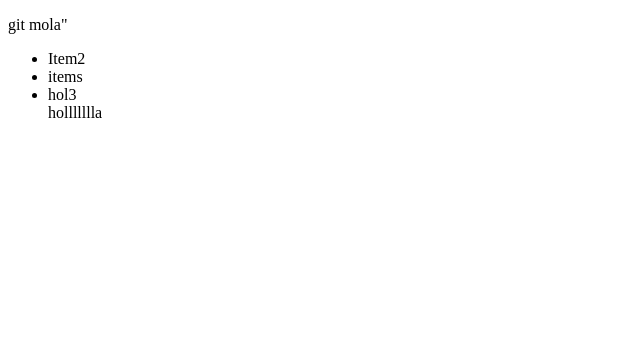
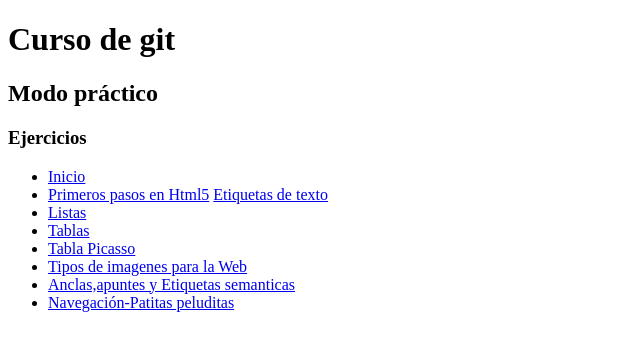
Before and after one commit to TamaraFdez/TamaraFdez-CursoWeb, a plain HTML site: page index.html in a window 1280 px wide. Shown: the whole page, without its empty margins (0-640 px from the left). Drawn offline with Linux system fonts and the light colour scheme.

Commit message:
Mark New

```diff
--- a/index.html
+++ b/index.html
@@ -1,18 +1,49 @@
 <!DOCTYPE html>
 <html lang="es">
+
 <head>
     <meta charset="UTF-8">
     <meta name="viewport" content="width=device-width, initial-scale=1.0">
     <title>curso-de-git</title>
 </head>
+
 <body>
-    <p>git mola"</p>
-    <ul>
-        <li>Item2</li>
-        <li>items</li>
-        <li>hol3</li>
-        hollllllla
-    </ul>
+    <header>
+        <h1>Curso de git</h1>
+    </header>
+    <main>
+        <h2>Modo práctico</h2>
+    </main>
+    <footer>
+        <h3>Ejercicios</h3>
+        <ul>
+            <li>
+                <a href="../">Inicio</a>
+            </li>
+            <li>
+                <a href="../HTML5/">Primeros pasos en Html5</a>
+                <a href="../ejercicios_html_texto/">Etiquetas de texto</a>
+            </li>
+            <li>
+                <a href="../ejercicios_html_listas/">Listas</a>
+            </li>
+            <li>
+                <a href="../Ejercicios_html_tablas/">Tablas</a>
+            </li>
+            <li>
+                <a href="../Picasso/">Tabla Picasso</a>
+            </li>
+            <li>
+                <a href="../Tipos de imagenes/">Tipos de imagenes para la Web</a>
+            </li>
+            <li>
+                <a href="../ejercicio maquetar texto/">Anclas,apuntes y Etiquetas semanticas</a>
+            </li>
+            <li>
+                <a href="../Navegación/">Navegación-Patitas peluditas</a>
+            </li>
+        </ul>
+    </footer>
+</body>
 
-</body>
 </html>
```
